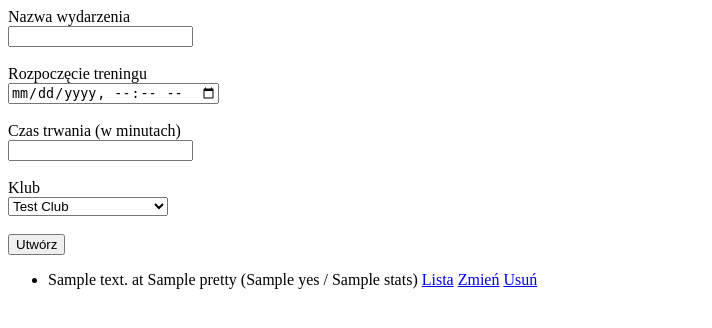
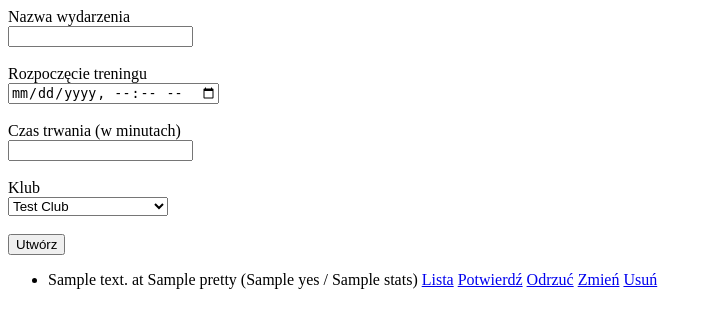
Before and after one commit to pwolan/OrganizerTreningow, a Flask app: template templates/list.html in a window 1280 px wide. Shown: the top 328 px of the page, without its empty margins (0-712 px from the left). Run offline with Flask 2, Linux system fonts and the light colour scheme; the template is opened without the code that fills it: most values are stand-ins (such as "Sample title", 1, 10 or a date in 2020).

Commit message:
confirmation of frontend

```diff
--- a/templates/list.html
+++ b/templates/list.html
@@ -32,6 +32,8 @@
 				{{ event.summary }} at {{ event.start.pretty }} ({{
 				event.stats.yes }} / {{ event.stats.all }})
 				<a href="/event/attendance?eventId={{event.id}}">Lista</a>
+				<a href="/event/confirm?eventId={{event.id}}">Potwierdź</a>
+				<a href="/event/reject?eventId={{event.id}}">Odrzuć</a>
 				<a href="/event/edit?eventId={{event.id}}">Zmień</a>
 				<a href="/event/remove?eventId={{event.id}}">Usuń</a>
 			</li>
```
Also changed, not shown: identifier.sqlite.
